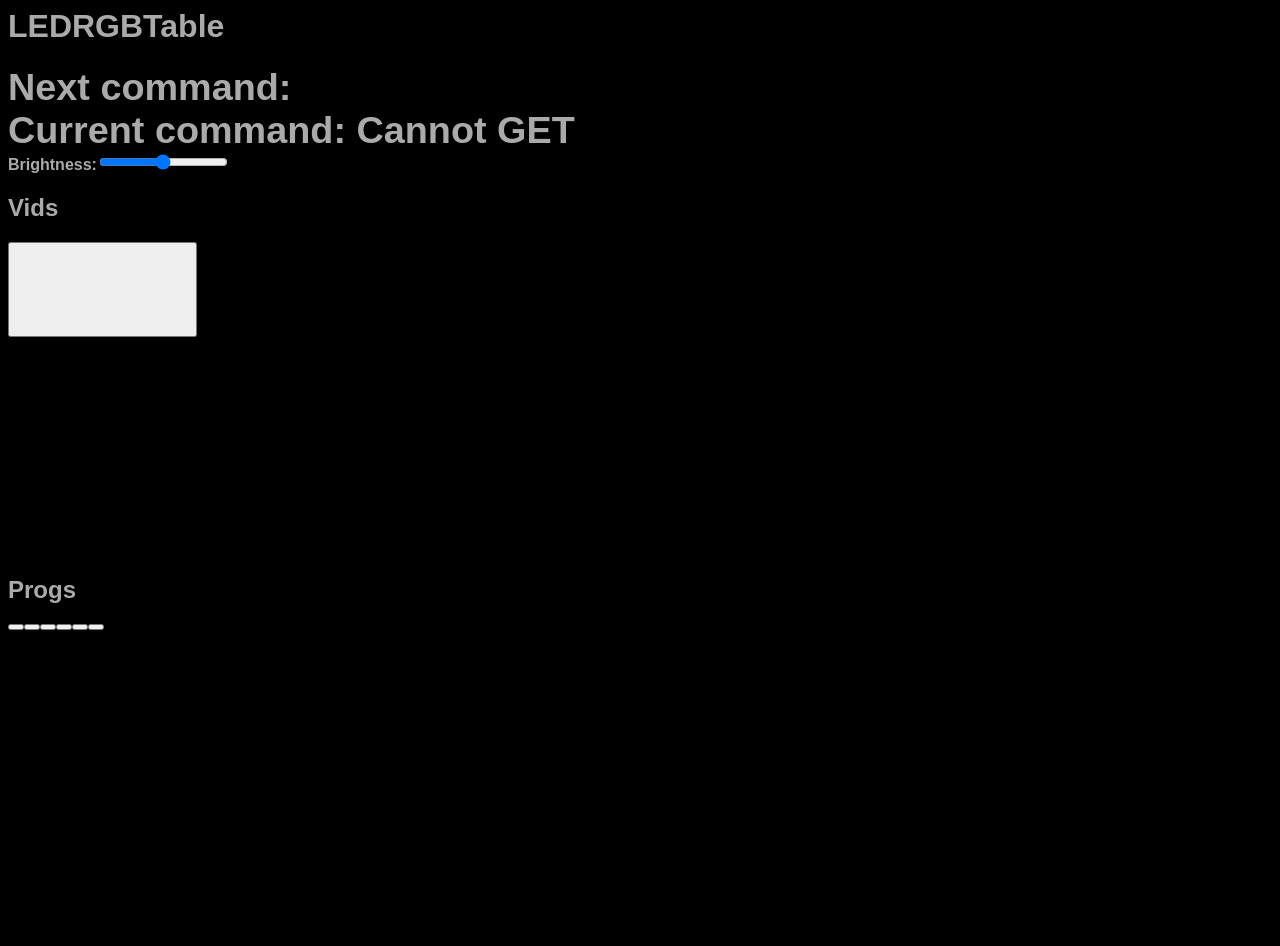
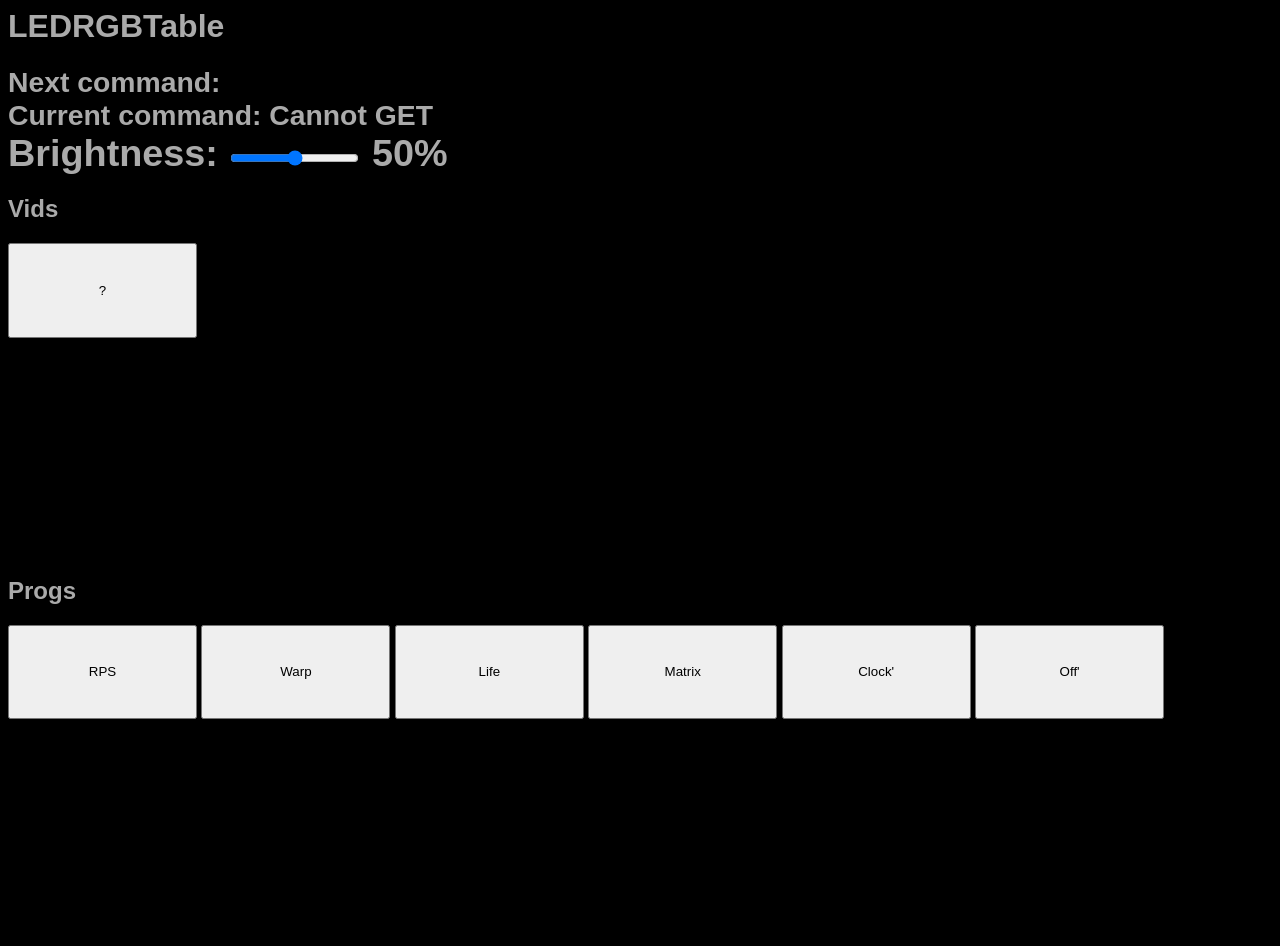
Before and after one commit to lvachon/LEDRGBTable, a PHP site: page /?brightness=1 in a window 1280 px wide. Before the commit the page ends 630 px from the top, so only its background shows below. Run offline with PHP 8.4, Linux system fonts and the light colour scheme.

Commit message:
no message

```diff
--- a/web/index.php
+++ b/web/index.php
@@ -54,8 +54,9 @@ if(isset($_GET['rand'])){
 			.vid {margin:2px;border:solid 1px #888888;height:2.5cm;}
 			body {background:#000000;color:#AAAAAA;font-weight:bold;font-family:sans-serif;}
 			a {color:#EEEEEE;font-weight:bold;font-size:2.5cm;}
-			.status {font-size:1cm;}
-			.oflow {width:90%;height:40%;overflow-y:auto;}
+			.status {font-size:0.75cm;}
+			.oflow {width:95%;height:40%;overflow-y:auto;}
+			.progbox button {width:5cm;height:2.5cm;}
 		</style>
 		<script>
 			function playVid(vid){
@@ -80,7 +81,13 @@ if(isset($_GET['rand'])){
 			Next command: <span id='nextcmd'><?php echo file_get_contents("webcmd");?></span><br/>
 			Current command: <span id='curcmd'><?php echo file_get_contents('curcmd');?></span>
 		</div>
-		<div><label>Brightness:<input value='127' type='range' step='1' id='brightness' min='0' max='255' width='80%' onchange='btxt.value=`%${Math.floor(this.value/2.5)}`;'/></label><span id='btxt'></span></div>
+		<div style='font-size:1cm;'>
+			<label>
+				Brightness:
+				<input value='127' type='range' step='1' id='brightness' min='0' max='255' width='80%' onchange='btxt.value=`%${Math.floor(this.value/2.5)}`;'/>
+			</label>
+			<span id='btxt'>50%</span>
+		</div>
 		<div>
 			<h2>Vids</h2>
 			<div class='vidbox oflow'>
@@ -111,18 +118,18 @@ if(isset($_GET['rand'])){
 					}
 
 				?>
-				<button onclick='runCmd("rand=1");' style='width:5cm;height:2.5cm;' value='?'>
+				<button onclick='runCmd("rand=1");' style='width:5cm;height:2.5cm;'>?</button>
 			</div>
 		</div>
 		<div>
 			<h2>Progs</h2>
 			<div class='progbox oflow'>
-				<button onclick='runCmd("rps=1")' value='RPS'/>
-				<button onclick='runCmd("warp=1")' value='Warp'/>
-				<button onclick='runCmd("life=1")' value='Life'/>
-				<button onclick='runCmd("matrix=1")' value='Matrix'/>
-				<button onclick='runCmd("clock=1")' value='Clock'/>
-				<button onclick='runCmd("black=1")' value='Off'/>
+				<button onclick='runCmd("rps=1")'>RPS</button>
+				<button onclick='runCmd("warp=1")'>Warp</button>
+				<button onclick='runCmd("life=1")'>Life</button>
+				<button onclick='runCmd("matrix=1")'>Matrix</button>
+				<button onclick='runCmd("clock=1")'>Clock'</button>
+				<button onclick='runCmd("black=1")'>Off'</button>
 			</div>
 		</div>
 	</body>
```
